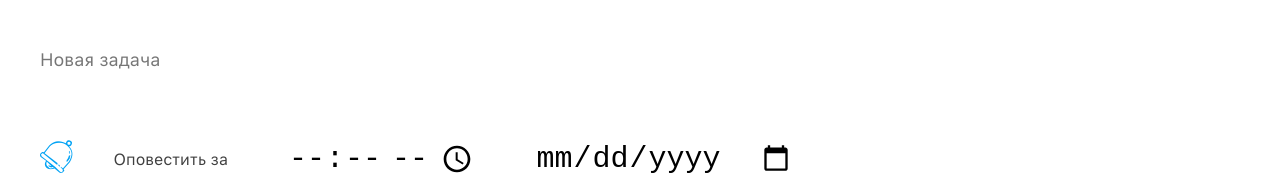
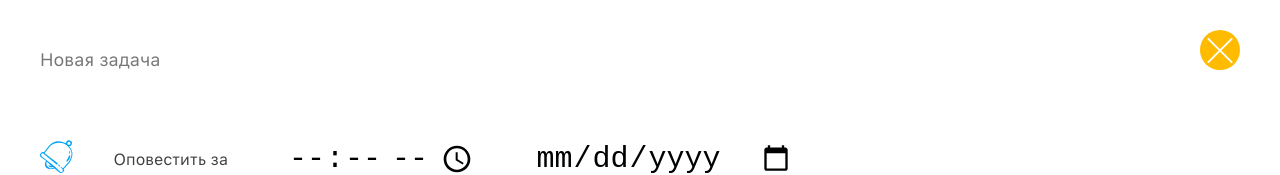
Before and after one commit to khramovw/task, a website: page app/task-edit.html in a window 1280 px wide. Shown: the top 175 px of the page. Drawn offline with Linux system fonts and the light colour scheme.

Commit message:
closes-edit-task

```diff
--- a/app/css/style.css
+++ b/app/css/style.css
@@ -517,6 +517,32 @@ main {
     font-size: 1.8em;
     color: #767676;
     margin-bottom: 4em; }
+  .edit-task .closes-edit-task {
+    width: 4em;
+    height: 4em;
+    -webkit-border-radius: 50%;
+            border-radius: 50%;
+    background: #ffbb00;
+    position: absolute;
+    top: 3em;
+    right: 4em; }
+    .edit-task .closes-edit-task span {
+      display: block;
+      width: 2px;
+      height: 35px;
+      background: #fff;
+      -webkit-border-radius: 10px;
+              border-radius: 10px;
+      -webkit-transform: rotate(45deg);
+          -ms-transform: rotate(45deg);
+              transform: rotate(45deg);
+      position: absolute;
+      top: 8%;
+      right: 48%; }
+      .edit-task .closes-edit-task span + span {
+        -webkit-transform: rotate(135deg);
+            -ms-transform: rotate(135deg);
+                transform: rotate(135deg); }
   .edit-task .icon-bell {
     font-size: 2em;
     color: #00a2f4;
@@ -565,6 +591,7 @@ main {
               order: 1; }
     .edit-task .textarea-wrap textarea {
       border-bottom: 1px solid #9d9d9d;
+      resize: vertical;
       max-height: 6em;
       -webkit-box-ordinal-group: 3;
       -webkit-order: 2;
--- a/app/task-edit.html
+++ b/app/task-edit.html
@@ -172,6 +172,10 @@
 			<div class="title">
 				<span>Новая задача</span>
 			</div>
+			<div class="closes-edit-task">
+					<span></span>
+					<span></span>
+			</div>
 			<div class="input-group flex-container">
 				<div class="task-bell">
 					<span class="icon icon-bell"></span>
@@ -182,7 +186,7 @@
 			</div>
 			<div class="input-group">
 				<div class="textarea-wrap">
-					<textarea name="task-text" id="task-text" ></textarea>
+					<textarea name="task-text" id="task-text" maxlength="1000"></textarea>
 					<label for="task-text">Ваша задача</label>
 					<div class="symbol-count">
 						<span class="count">0</span>
```
Also changed, not shown: dist/sass/_layout.scss.
